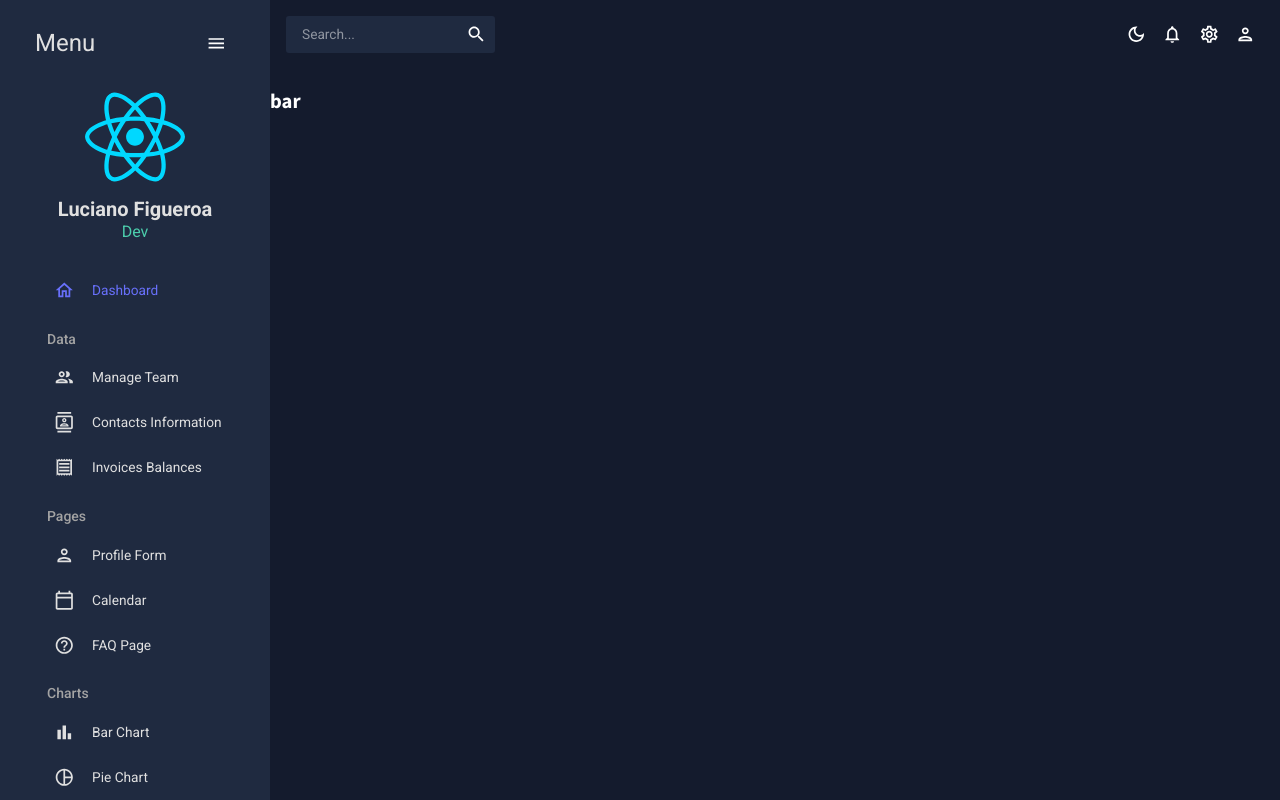
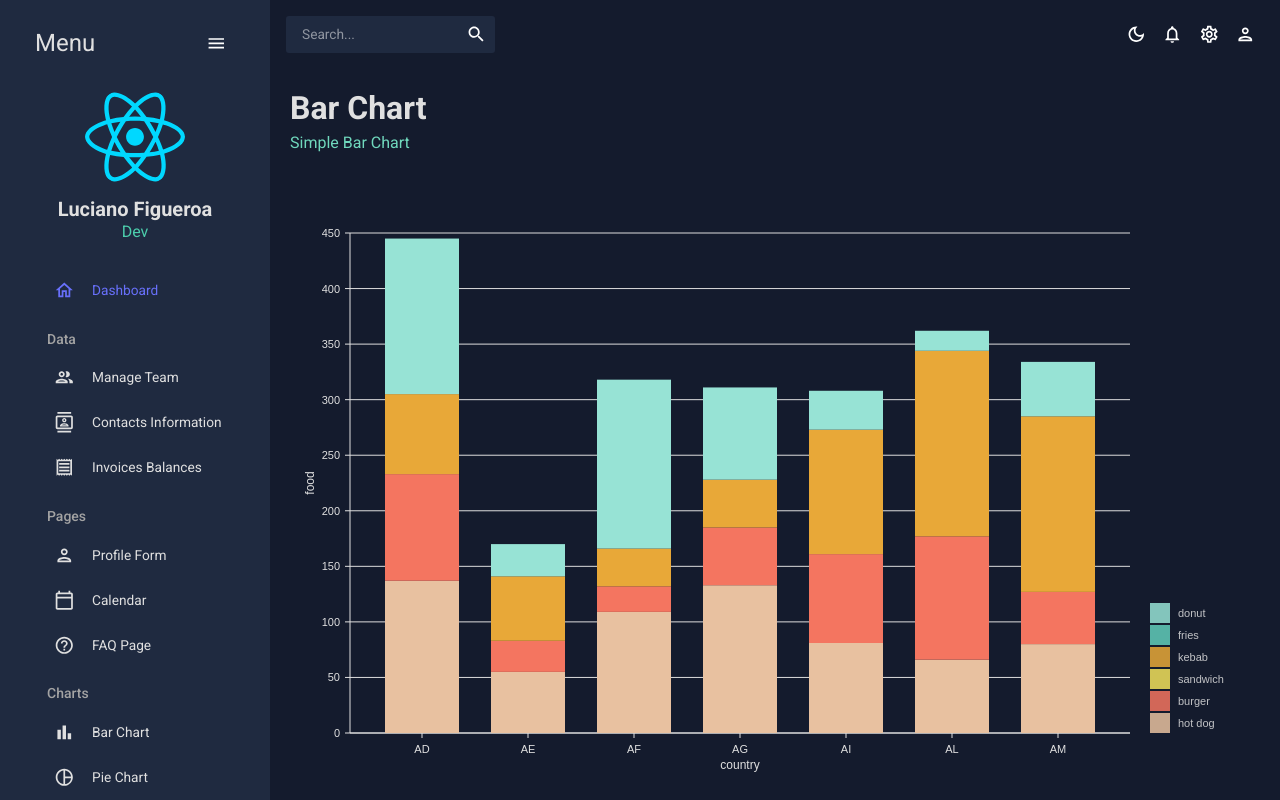
Before and after one commit to karluxio/frontend-react-admin-app, a React app: page /bar in a window 1280 px wide. Built offline with nearby package versions, Linux system fonts and the light colour scheme; the HTML template or start-up script is replaced by a standard one.

Commit message:
feat: add nivo charts to Bar and Pie scenes

```diff
--- /dev/null
+++ b/src/components/BarChart.jsx
@@ -0,0 +1,128 @@
+import { useTheme } from '@mui/material'
+import { ResponsiveBar } from '@nivo/bar'
+import { tokens } from '../theme'
+import { mockBarData as data } from '../data/mockData'
+
+export const BarChart = ({ isDashboard = false }) => {
+  const theme = useTheme()
+  const colors = tokens(theme.palette.mode)
+
+  return (
+    <ResponsiveBar
+      data={data}
+      theme={{
+        // added
+        axis: {
+          domain: {
+            line: {
+              stroke: colors.grey[100]
+            }
+          },
+          legend: {
+            text: {
+              fill: colors.grey[100]
+            }
+          },
+          ticks: {
+            line: {
+              stroke: colors.grey[100],
+              strokeWidth: 1
+            },
+            text: {
+              fill: colors.grey[100]
+            }
+          }
+        },
+        legends: {
+          text: {
+            fill: colors.grey[100]
+          }
+        }
+      }}
+      keys={['hot dog', 'burger', 'sandwich', 'kebab', 'fries', 'donut']}
+      indexBy='country'
+      margin={{ top: 50, right: 130, bottom: 50, left: 60 }}
+      padding={0.3}
+      valueScale={{ type: 'linear' }}
+      indexScale={{ type: 'band', round: true }}
+      colors={{ scheme: 'nivo' }}
+      defs={[
+        {
+          id: 'dots',
+          type: 'patternDots',
+          background: 'inherit',
+          color: '#38bcb2',
+          size: 4,
+          padding: 1,
+          stagger: true
+        },
+        {
+          id: 'lines',
+          type: 'patternLines',
+          background: 'inherit',
+          color: '#eed312',
+          rotation: -45,
+          lineWidth: 6,
+          spacing: 10
+        }
+      ]}
+      borderColor={{
+        from: 'color',
+        modifiers: [['darker', '1.6']]
+      }}
+      axisTop={null}
+      axisRight={null}
+      axisBottom={{
+        tickSize: 5,
+        tickPadding: 5,
+        tickRotation: 0,
+        legend: isDashboard ? undefined : 'country', // changed
+        legendPosition: 'middle',
+        legendOffset: 32
+      }}
+      axisLeft={{
+        tickSize: 5,
+        tickPadding: 5,
+        tickRotation: 0,
+        legend: isDashboard ? undefined : 'food', // changed
+        legendPosition: 'middle',
+        legendOffset: -40
+      }}
+      enableLabel={false}
+      labelSkipWidth={12}
+      labelSkipHeight={12}
+      labelTextColor={{
+        from: 'color',
+        modifiers: [['darker', 1.6]]
+      }}
+      legends={[
+        {
+          dataFrom: 'keys',
+          anchor: 'bottom-right',
+          direction: 'column',
+          justify: false,
+          translateX: 120,
+          translateY: 0,
+          itemsSpacing: 2,
+          itemWidth: 100,
+          itemHeight: 20,
+          itemDirection: 'left-to-right',
+          itemOpacity: 0.85,
+          symbolSize: 20,
+          effects: [
+            {
+              on: 'hover',
+              style: {
+                itemOpacity: 1
+              }
+            }
+          ]
+        }
+      ]}
+      role='application'
+      barAriaLabel={function (e) {
+        return e.id + ': ' + e.formattedValue + ' in country: ' + e.indexValue
+      }}
+    />
+  )
+}
--- /dev/null
+++ b/src/components/PieChart.jsx
@@ -0,0 +1,107 @@
+import { mockPieData as data } from '@/data'
+import { tokens } from '@/theme'
+import { useTheme } from '@mui/material'
+import { ResponsivePie } from '@nivo/pie'
+
+export const PieChart = () => {
+  const theme = useTheme()
+  const colors = tokens(theme.palette.mode)
+  return (
+    <ResponsivePie
+      data={data}
+      theme={{
+        axis: {
+          domain: {
+            line: {
+              stroke: colors.grey[100]
+            }
+          },
+          legend: {
+            text: {
+              fill: colors.grey[100]
+            }
+          },
+          ticks: {
+            line: {
+              stroke: colors.grey[100],
+              strokeWidth: 1
+            },
+            text: {
+              fill: colors.grey[100]
+            }
+          }
+        },
+        legends: {
+          text: {
+            fill: colors.grey[100]
+          }
+        }
+      }}
+      margin={{ top: 40, right: 80, bottom: 80, left: 80 }}
+      innerRadius={0.5}
+      padAngle={0.7}
+      cornerRadius={3}
+      activeOuterRadiusOffset={8}
+      borderColor={{
+        from: 'color',
+        modifiers: [['darker', 0.2]]
+      }}
+      arcLinkLabelsSkipAngle={10}
+      arcLinkLabelsTextColor={colors.grey[100]}
+      arcLinkLabelsThickness={2}
+      arcLinkLabelsColor={{ from: 'color' }}
+      enableArcLabels={false}
+      arcLabelsRadiusOffset={0.4}
+      arcLabelsSkipAngle={7}
+      arcLabelsTextColor={{
+        from: 'color',
+        modifiers: [['darker', 2]]
+      }}
+      defs={[
+        {
+          id: 'dots',
+          type: 'patternDots',
+          background: 'inherit',
+          color: 'rgba(255, 255, 255, 0.3)',
+          size: 4,
+          padding: 1,
+          stagger: true
+        },
+        {
+          id: 'lines',
+          type: 'patternLines',
+          background: 'inherit',
+          color: 'rgba(255, 255, 255, 0.3)',
+          rotation: -45,
+          lineWidth: 6,
+          spacing: 10
+        }
+      ]}
+      legends={[
+        {
+          anchor: 'bottom',
+          direction: 'row',
+          justify: false,
+          translateX: 0,
+          translateY: 56,
+          itemsSpacing: 0,
+          itemWidth: 100,
+          itemHeight: 18,
+          itemTextColor: '#999',
+          itemDirection: 'left-to-right',
+          itemOpacity: 1,
+          symbolSize: 18,
+          symbolShape: 'circle',
+          effects: [
+            {
+              on: 'hover',
+              style: {
+                itemTextColor: '#000'
+              }
+            }
+          ]
+        }
+      ]}
+    />
+  )
+}
--- a/src/components/index.js
+++ b/src/components/index.js
@@ -1 +1,3 @@
-export * from "./Header";
+export * from './BarChart'
+export * from './Header'
+export * from './PieChart'
--- a/src/router/AppRouter.jsx
+++ b/src/router/AppRouter.jsx
@@ -1,10 +1,12 @@
 import {
+  Bar,
   Calendar,
   Contacts,
   Dashboard,
   FAQ,
   Form,
   Invoices,
+  Pie,
   Team
 } from '@/scenes'
 import { Navigate, Route, Routes } from 'react-router-dom'
@@ -19,8 +21,8 @@
       <Route path='/form' element={<Form />} />
       <Route path='/calendar' element={<Calendar />} />
       <Route path='/faq' element={<FAQ />} />
-      <Route path='/bar' element={<h2>bar</h2>} />
-      <Route path='/pie' element={<h2>pie</h2>} />
+      <Route path='/bar' element={<Bar />} />
+      <Route path='/pie' element={<Pie />} />
       <Route path='/line' element={<h2>line</h2>} />
       <Route path='/geography' element={<h2>geography</h2>} />
 
--- a/src/router/index.js
+++ b/src/router/index.js
@@ -1 +1 @@
-export * from "./AppRouter";
+export * from './AppRouter'
--- /dev/null
+++ b/src/scenes/bar/index.jsx
@@ -0,0 +1,13 @@
+import { BarChart, Header } from '@/components'
+import { Box } from '@mui/material'
+
+export const Bar = () => {
+  return (
+    <Box m='20px'>
+      <Header title='Bar Chart' subtitle='Simple Bar Chart' />
+      <Box height='75vh'>
+        <BarChart />
+      </Box>
+    </Box>
+  )
+}
--- a/src/scenes/index.js
+++ b/src/scenes/index.js
@@ -1,3 +1,4 @@
+export * from './bar'
 export * from './calendar'
 export * from './contacts'
 export * from './dashboard'
@@ -16,4 +17,5 @@
 export * from './global/sidebar/context/SidebarProvider'
 export * from './global/sidebar/sidebarData'
 export * from './invoices'
+export * from './pie'
 export * from './team'
--- /dev/null
+++ b/src/scenes/pie/index.jsx
@@ -0,0 +1,13 @@
+import { Header, PieChart } from '@/components'
+import { Box } from '@mui/material'
+
+export const Pie = () => {
+  return (
+    <Box m='20px'>
+      <Header title='Pie Chart' subtitle='Simple Pie Chart' />
+      <Box height='75vh'>
+        <PieChart />
+      </Box>
+    </Box>
+  )
+}
```
